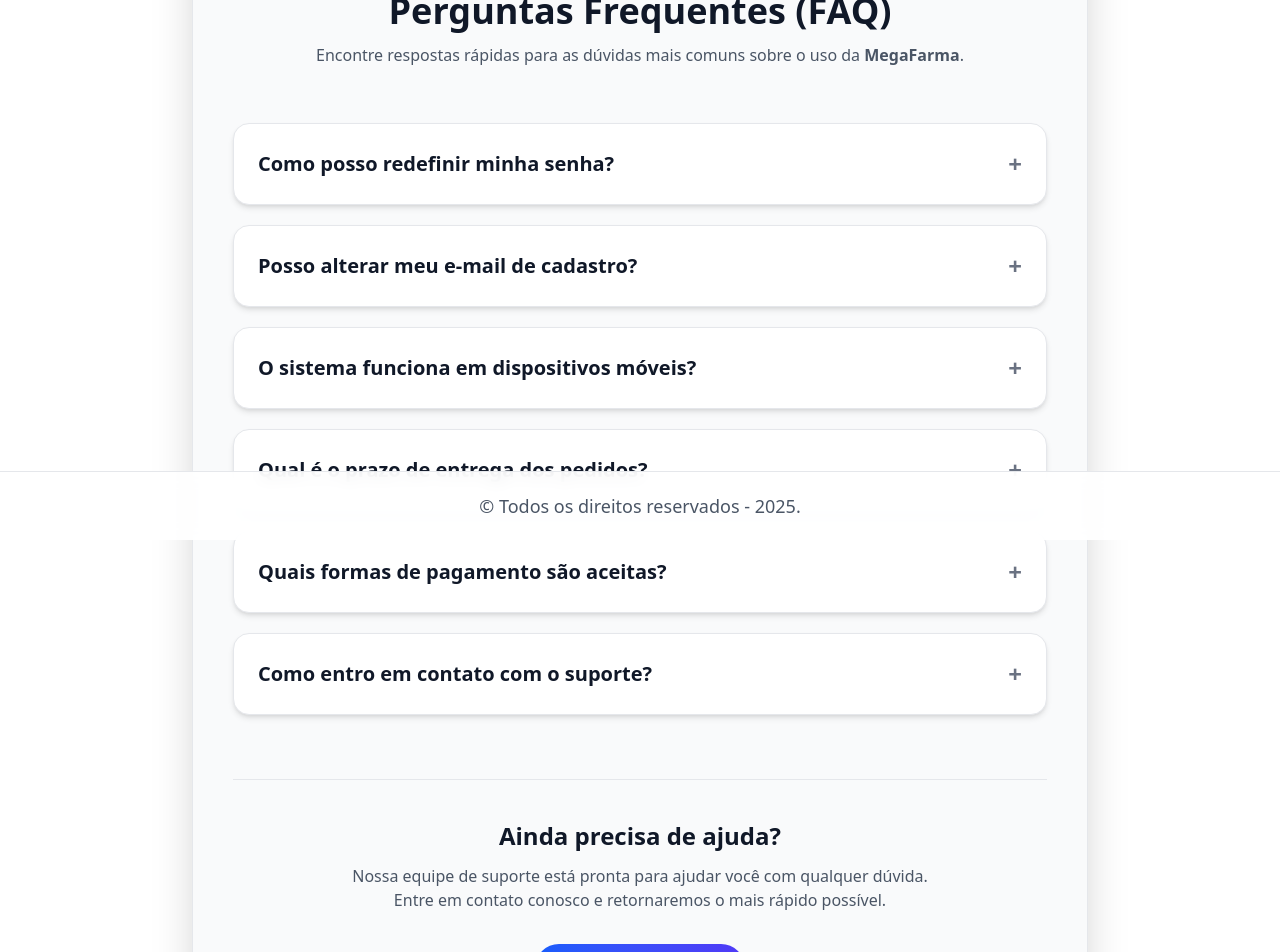
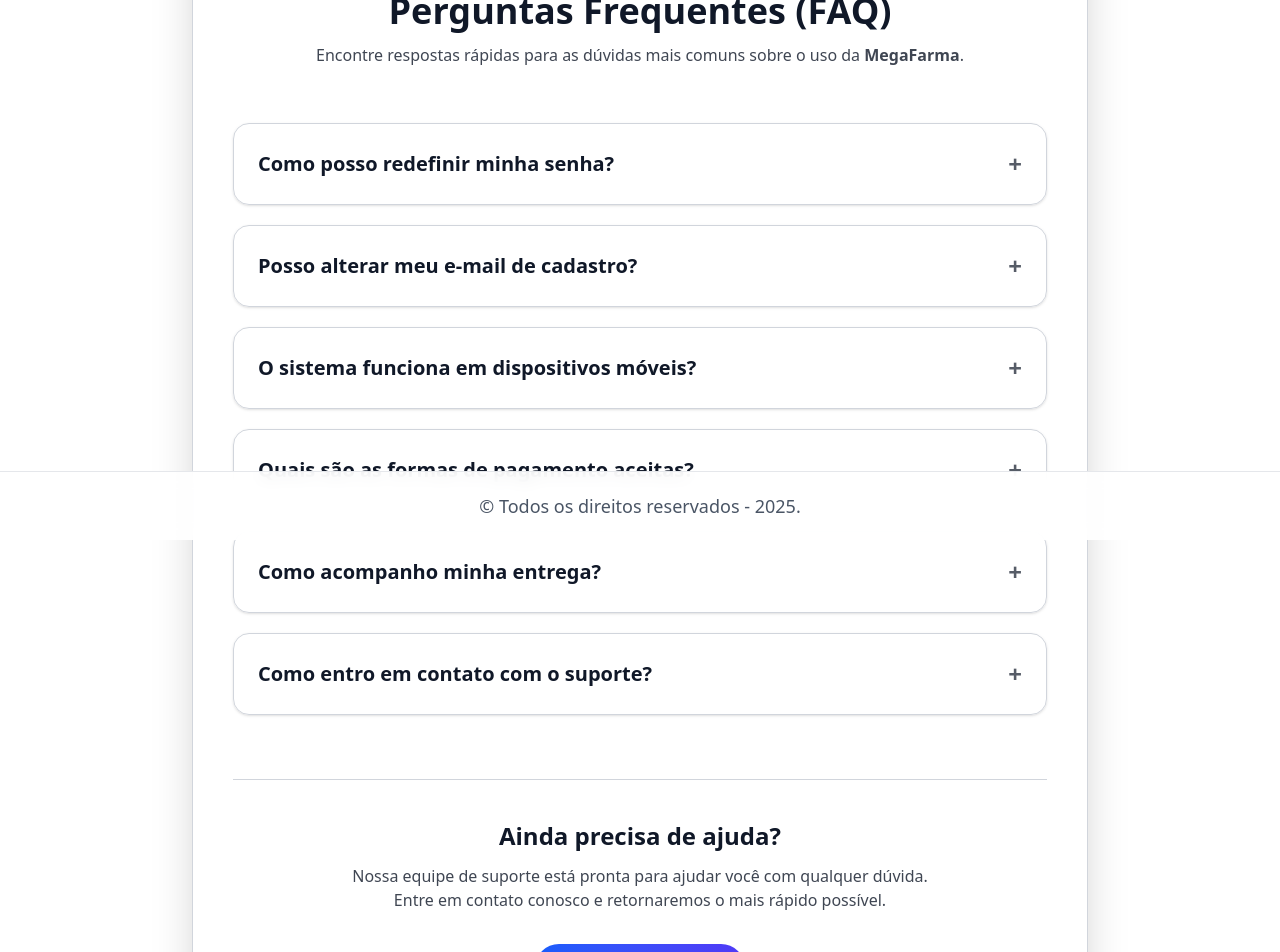
Before and after one commit to 1TDSPG-25/sistema-flow, a React (Vite) app: page /sistema-flow/faq in a window 1280 px wide. Shown: the part 260-1212 px from the top of the page. Built offline with nearby package versions, Linux system fonts and the light colour scheme; no server answers.

Commit message:
style(FAQ): ajusta bordas, sombras e remove fundo da página de FAQ

```diff
--- a/src/routes/Faq/index.tsx
+++ b/src/routes/Faq/index.tsx
@@ -23,14 +23,14 @@ const faqData: FAQItem[] = [
       "Sim, o sistema é totalmente responsivo e pode ser acessado em smartphones e tablets.",
   },
   {
-    question: "Qual é o prazo de entrega dos pedidos?",
+    question: "Quais são as formas de pagamento aceitas?",
     answer:
-      "O prazo de entrega pode variar de acordo com a sua região. Normalmente, as entregas são realizadas entre 3 e 7 dias úteis após a confirmação do pagamento.",
+      "Aceitamos cartões de crédito, débito, Pix e boletos bancários. O pagamento é processado de forma segura por parceiros certificados.",
   },
   {
-    question: "Quais formas de pagamento são aceitas?",
+    question: "Como acompanho minha entrega?",
     answer:
-      "Aceitamos cartões de crédito, débito, Pix e boleto bancário. Todas as transações são processadas com segurança.",
+      "Após a confirmação do pagamento, você receberá um código de rastreio por e-mail. É possível acompanhar o status diretamente na área do cliente.",
   },
   {
     question: "Como entro em contato com o suporte?",
@@ -53,17 +53,16 @@ export default function FaqPage() {
 
   return (
     <section className="min-h-screen flex justify-center items-center py-20 px-4 transition-colors duration-500">
-      <div className="w-full max-w-4xl bg-gray-50 dark:bg-slate-900 rounded-3xl shadow-2xl p-10 border border-gray-200 dark:border-slate-700">
-        {/* Cabeçalho principal da FAQ */}
+      <div className="w-full max-w-4xl rounded-3xl shadow-2xl p-10 border border-gray-300 dark:border-gray-700">
+        {/* Cabeçalho */}
         <div className="text-center mb-14">
           <div className="flex justify-center mb-4">
-            {/* Ícone SVG */}
             <svg
               xmlns="http://www.w3.org/2000/svg"
               fill="url(#gradient)"
               viewBox="0 0 24 24"
               strokeWidth={0}
-              className="w-10 h-10"
+              className="w-10 h-10 drop-shadow-md"
             >
               <defs>
                 <linearGradient id="gradient" x1="0" x2="1" y1="0" y2="1">
@@ -78,11 +77,10 @@ export default function FaqPage() {
               />
             </svg>
           </div>
-          <h1 className="text-4xl font-extrabold text-gray-900 dark:text-white mb-3">
-            Perguntas Frequentes (FAQ)
-          </h1>
-          <p className="text-gray-600 dark:text-gray-300 max-w-2xl mx-auto">
-            Encontre respostas rápidas para as dúvidas mais comuns sobre o uso da <strong>MegaFarma</strong>.
+          <h1 className="text-4xl font-extrabold mb-3">Perguntas Frequentes (FAQ)</h1>
+          <p className="max-w-2xl mx-auto opacity-80">
+            Encontre respostas rápidas para as dúvidas mais comuns sobre o uso da{" "}
+            <strong>MegaFarma</strong>.
           </p>
         </div>
 
@@ -91,7 +89,7 @@ export default function FaqPage() {
           {faqData.map((item, index) => (
             <article
               key={index}
-              className="bg-white dark:bg-slate-800 text-gray-900 dark:text-gray-100 p-6 rounded-2xl border border-gray-200 dark:border-slate-700 shadow-md hover:shadow-lg transition-all duration-300 hover:-translate-y-1"
+              className="p-6 rounded-2xl border border-gray-300 dark:border-gray-700 shadow-sm hover:shadow-lg transition-all duration-300 hover:-translate-y-1"
             >
               <button
                 onClick={() => toggleAnswer(index)}
@@ -99,10 +97,10 @@ export default function FaqPage() {
                 aria-expanded={openIndex === index}
                 aria-controls={`faq-answer-${index}`}
               >
-                <h2 className="text-lg md:text-xl font-semibold">
+                <h2 className="text-lg md:text-xl font-semibold leading-snug">
                   {item.question}
                 </h2>
-                <span className="text-gray-500 dark:text-gray-400 text-2xl font-bold select-none">
+                <span className="text-2xl font-bold select-none opacity-70">
                   {openIndex === index ? "−" : "+"}
                 </span>
               </button>
@@ -113,20 +111,16 @@ export default function FaqPage() {
                   openIndex === index ? "max-h-40 mt-4" : "max-h-0"
                 }`}
               >
-                <p className="text-gray-700 dark:text-gray-300 leading-relaxed">
-                  {item.answer}
-                </p>
+                <p className="leading-relaxed opacity-90">{item.answer}</p>
               </div>
             </article>
           ))}
         </div>
 
-        {/* Seção final de contato (mantida) */}
-        <div className="text-center mt-16 border-t border-gray-200 dark:border-slate-700 pt-10">
-          <h2 className="text-2xl font-semibold text-gray-900 dark:text-white mb-3">
-            Ainda precisa de ajuda?
-          </h2>
-          <p className="text-gray-600 dark:text-gray-300 mb-8 max-w-xl mx-auto">
+        {/* Seção de contato */}
+        <div className="text-center mt-16 border-t border-gray-300 dark:border-gray-700 pt-10">
+          <h2 className="text-2xl font-semibold mb-3">Ainda precisa de ajuda?</h2>
+          <p className="mb-8 max-w-xl mx-auto opacity-80">
             Nossa equipe de suporte está pronta para ajudar você com qualquer dúvida.
             Entre em contato conosco e retornaremos o mais rápido possível.
           </p>
```
